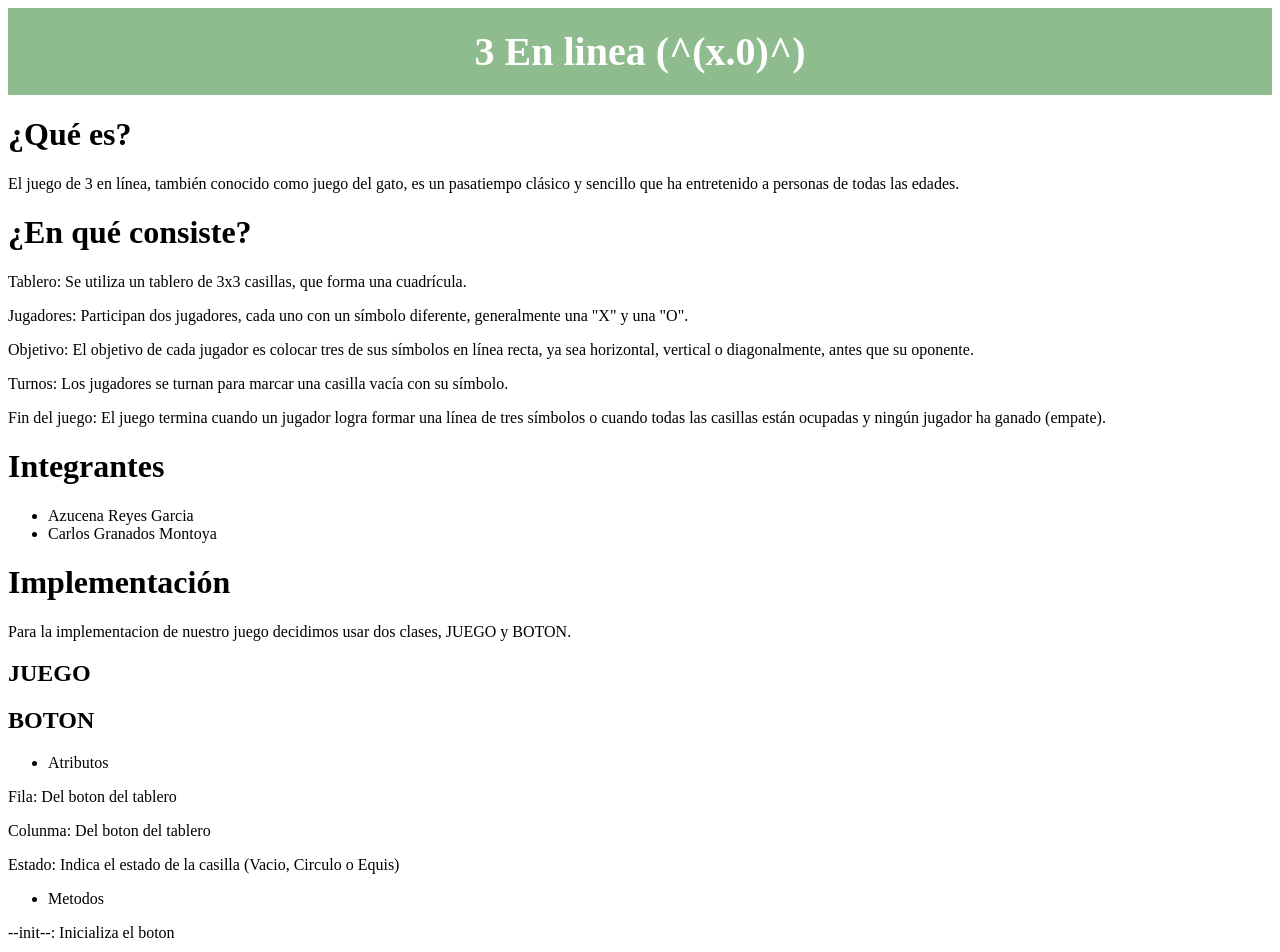
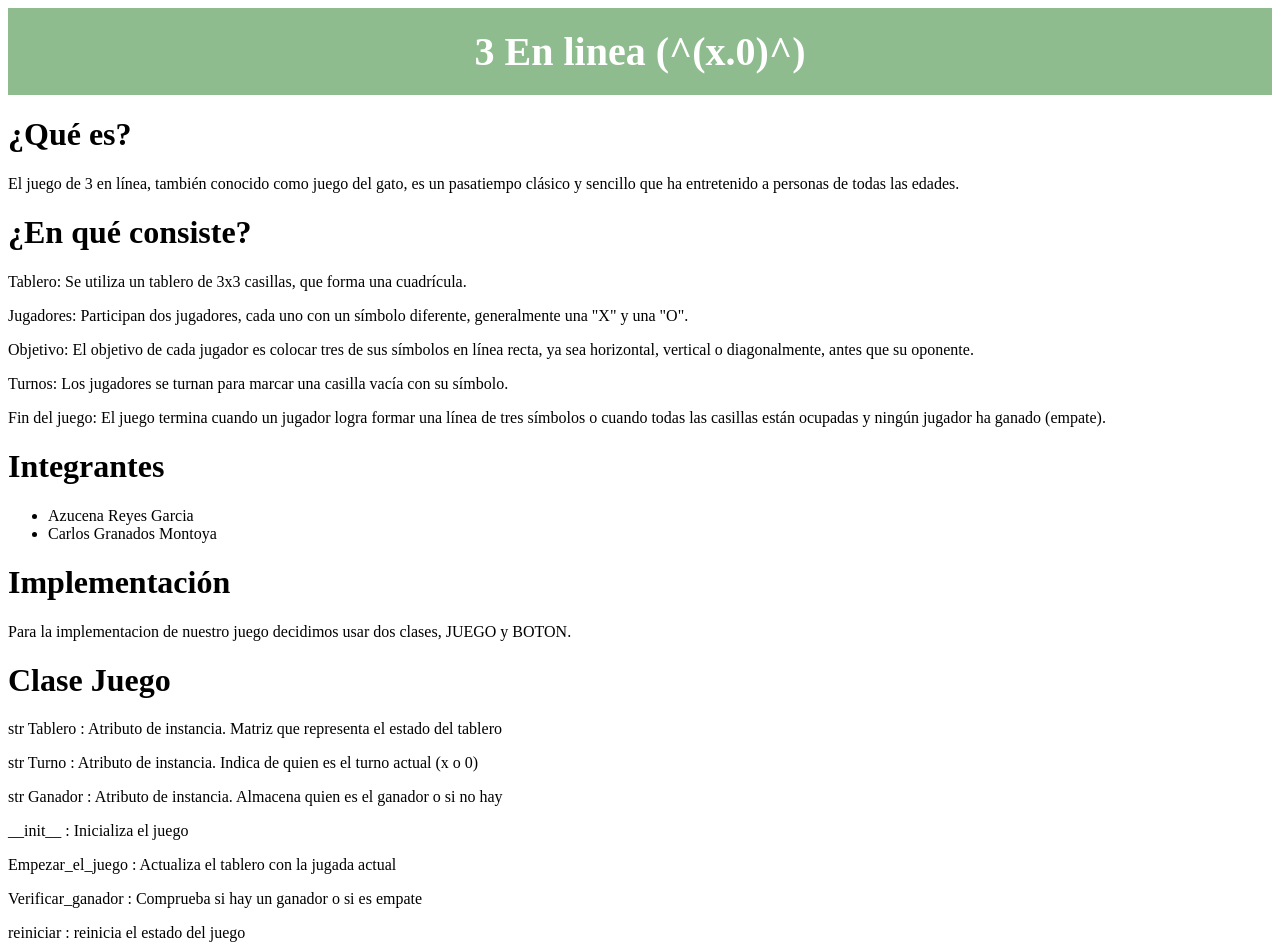
Before and after one commit to AzucenaReyesGarcia/GatoGame, a plain HTML site: page index.html in a window 1280 px wide. Shown: the top 952 px of the page. Drawn offline with Linux system fonts and the light colour scheme.

Commit message:
clase juego

```diff
--- a/index.html
+++ b/index.html
@@ -32,6 +32,16 @@
 
     <p> Para la implementacion de nuestro juego decidimos usar dos clases, JUEGO y BOTON. </p>
 
+    <h1>Clase Juego</h1>
+
+    <p>str Tablero : Atributo de instancia. Matriz que representa el estado del tablero</p>
+    <p>str Turno : Atributo de instancia. Indica de quien es el turno actual (x o 0)</p>
+    <P>str Ganador : Atributo de instancia. Almacena quien es el ganador o si no hay</P>
+    <p>__init__ : Inicializa el juego</p>
+    <p>Empezar_el_juego : Actualiza el tablero con la jugada actual</p>
+    <p>Verificar_ganador : Comprueba si hay un ganador o si es empate</p>
+    <p>reiniciar : reinicia el estado del juego</p>
+
     <h2>JUEGO</h2>
 
     <h2>BOTON</h2>
```
